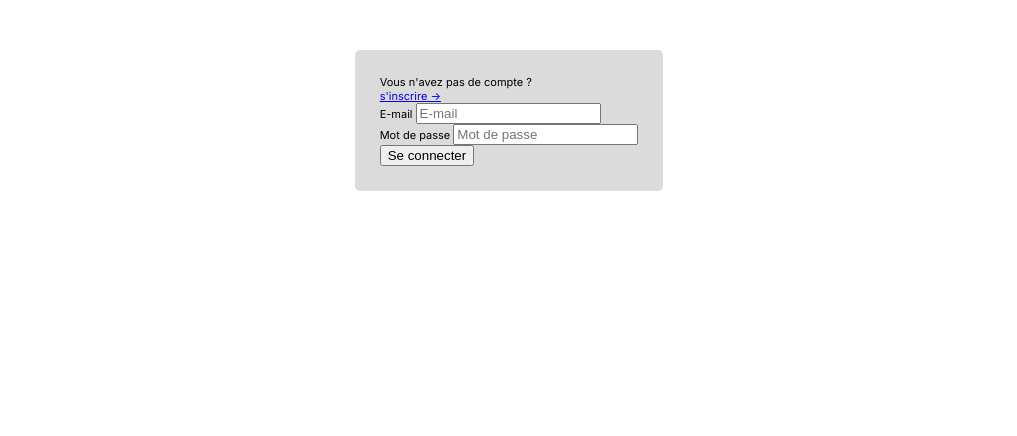
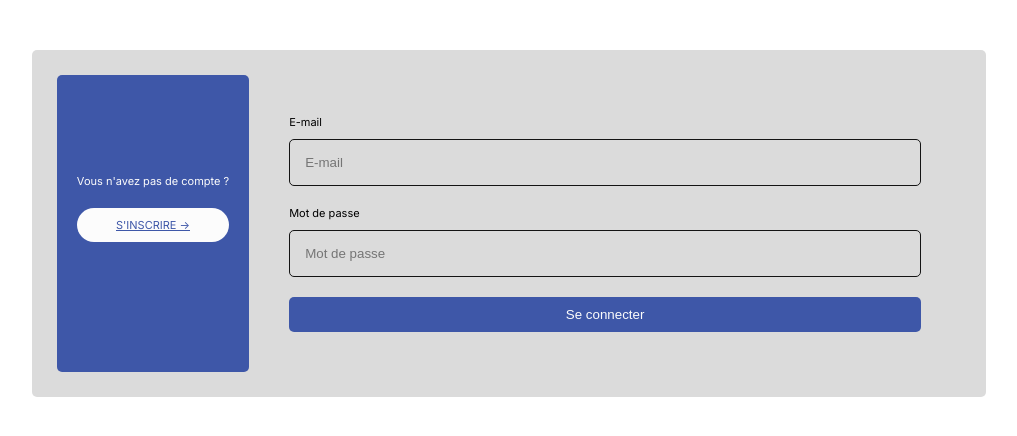
Before and after one commit to Coding-Diligence/Get-Your-New-Car, a PHP site: page /login.php in a window 1280 px wide. Shown: the part 64-500 px from the top of the page, without its empty margins (131-1148 px from the left). Run offline with PHP 8.4, Linux system fonts and the light colour scheme; data that the repository does not hold is empty.

Commit message:
loginstyle

```diff
--- a/controllers/login_controller.php
+++ b/controllers/login_controller.php
@@ -5,7 +5,7 @@ require './database.php';
 if ($_SERVER['REQUEST_METHOD'] === 'POST') {
     $email = htmlspecialchars($_POST['email']);
     $query = "SELECT * FROM utilisateur WHERE email = :email";
-    $stmt = $bdd->prepare($query);
+    $stmt = $bdLink->prepare($query);
     $stmt->bindParam(':email', $email);
     $stmt->execute();
 
@@ -19,7 +19,7 @@ if ($_SERVER['REQUEST_METHOD'] === 'POST') {
         $_SESSION['role'] = $user['role'];
         $_SESSION['status'] = 'success';
         $_SESSION['message'] = 'Vous vous êtes bien connecté.e !';
-        header("Location: ?page=homepage");
+        header("Location: index.php");
 
         exit();
     } else {
--- a/style/login.css
+++ b/style/login.css
@@ -8,4 +8,88 @@ container{
   background-color: var(--bg2);
   border-radius: 5px;
   padding: 25px;
+  display: flex;
+
 }
+
+.register-log{
+  display: flex;
+  flex-direction: column;
+  background-color: var(--mainc1);
+  width: 30%;
+  height: auto;
+  padding: 16% 20px;
+  gap: 20px;
+}
+
+.register-txt{
+  text-align: center;
+  color: var(--txt2);
+}
+
+.register-button{
+  background-color: var(--txt2);
+  color: var(--mainc1);
+  border-radius: 20px;
+  padding: 10px;
+  text-transform: uppercase;
+  text-align: center;
+  transition: 0.3s;
+}
+
+.register-button:hover{
+  padding-left: 25px;
+  transition: 0.3s;
+}
+
+.register-display{
+  padding: 20px;
+  margin: auto;
+}
+
+.register-disp{
+  display: flex;
+  flex-direction: column;
+  gap: 10px;
+  margin: 20px;
+}
+
+.register-input{
+  border: 1px solid var(--txt1);
+  background: none;
+  padding: 15px;
+  color: var(--txt1);
+  width: 600px;
+  border-radius: 5px;
+}
+
+.area{
+  min-height: 100px;
+  font-family: inter;
+}
+
+.register-submit{
+  background-color: var(--mainc1);
+  border: 0;
+  color: var(--txt2);
+  padding: 10px;
+  border-radius: 5px;
+  transition: 0.3s;
+  cursor: pointer;
+}
+
+.register-submit:hover{
+  background-color: var(--mainc2);
+  transition: 0.3s;
+}
+
+.login-log{
+  display: flex;
+  flex-direction: column;
+  background-color: var(--mainc1);
+  width: 30%;
+  height: auto;
+  padding: 11% 20px;
+  gap: 20px;
+  border-radius: 5px;
+}
```
